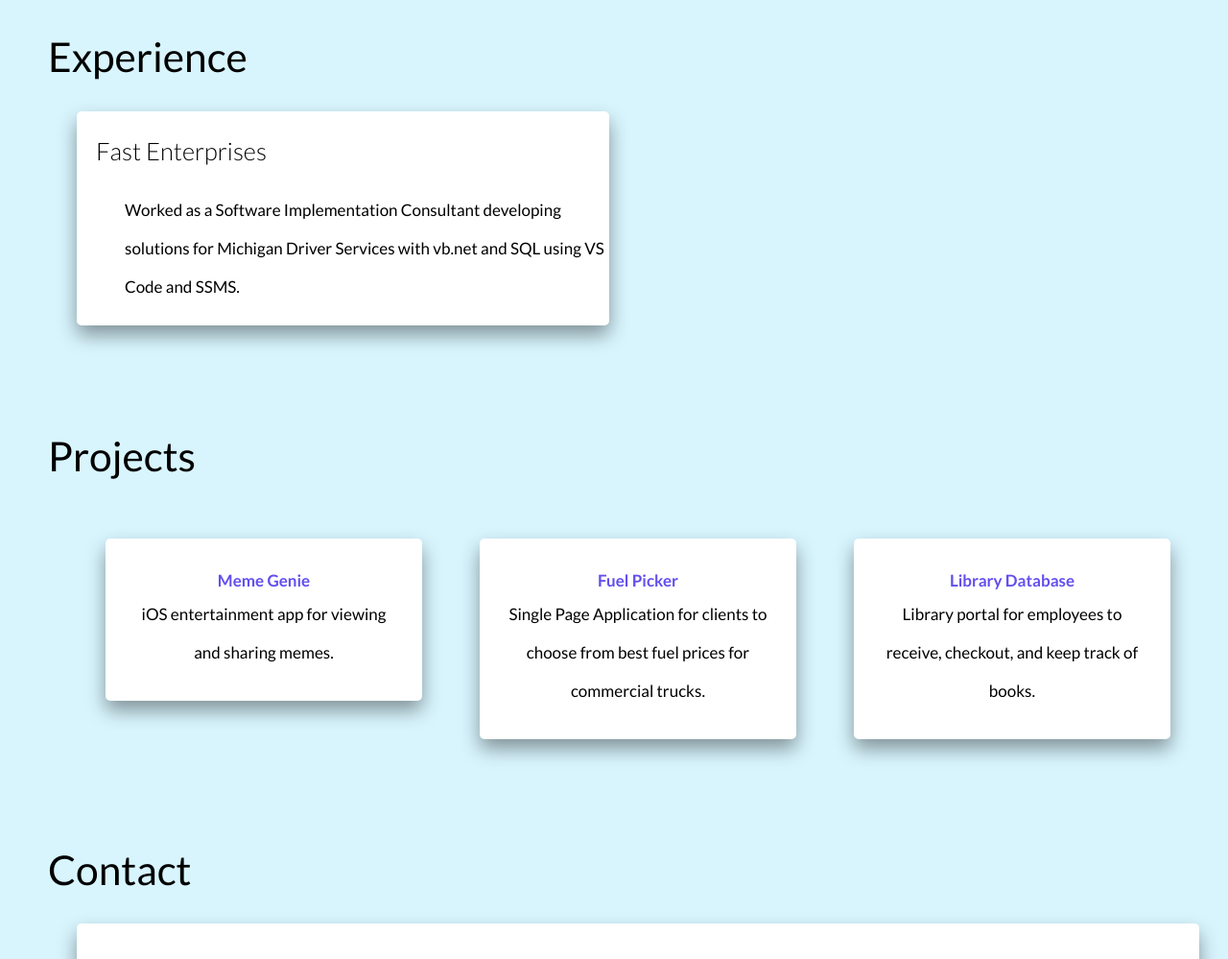
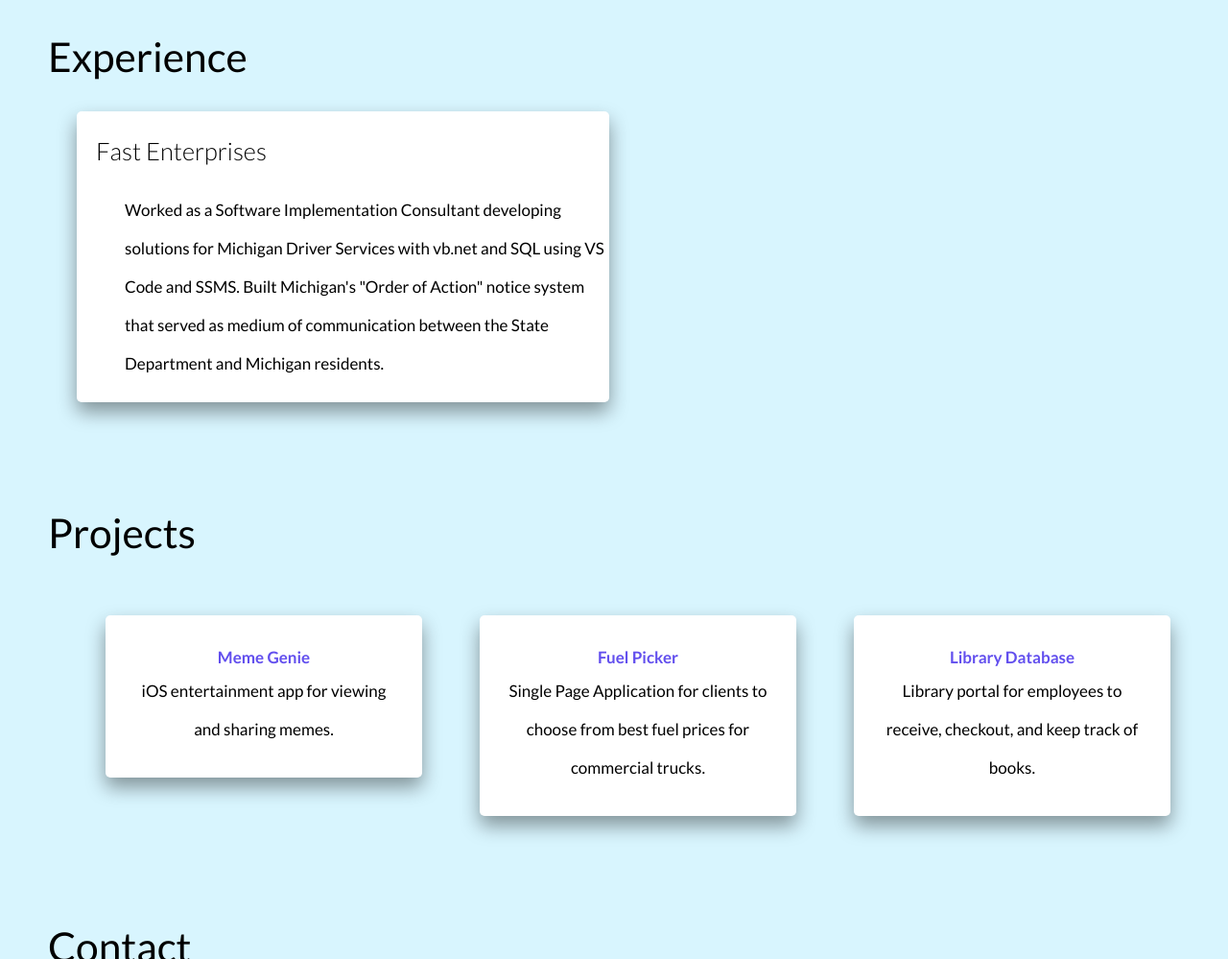
Before and after one commit to a6rivas8/a6rivas8.github.io, a website: page index.html in a window 1280 px wide. Shown: the part 1339-2338 px from the top of the page at 96% size. Drawn offline with Linux system fonts and the light colour scheme; a script that the page names is missing.

Commit message:
experience update

```diff
--- a/index.html
+++ b/index.html
@@ -55,7 +55,10 @@
 						<p class="experience__description">
 							Worked as a Software Implementation Consultant
 							developing solutions for Michigan Driver Services with
-							vb.net and SQL using VS Code and SSMS.
+							vb.net and SQL using VS Code and SSMS. Built Michigan's
+							"Order of Action" notice system that served as medium of
+							communication between the State Department and Michigan
+							residents.
 						</p>
 					</div>
 				</div>
```
